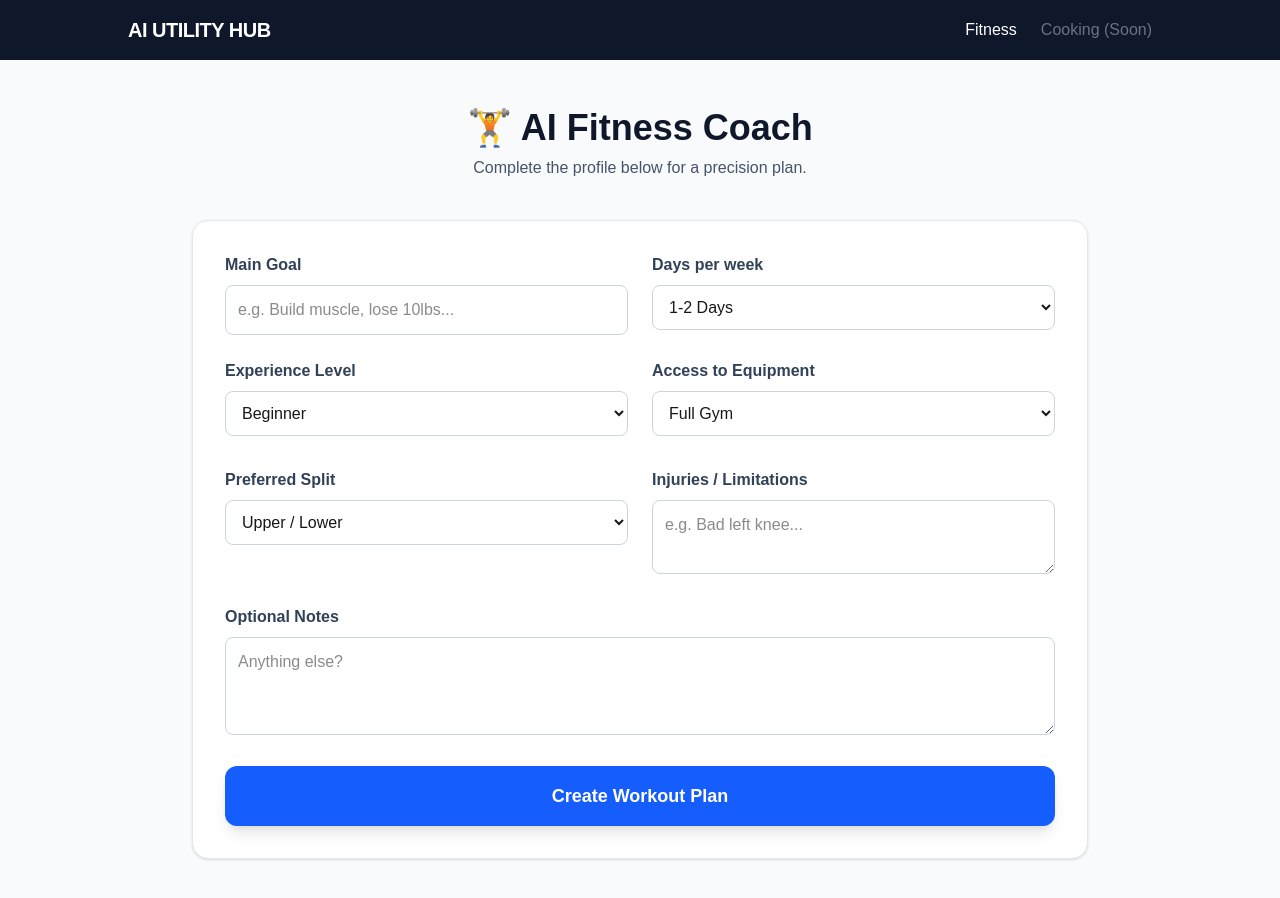
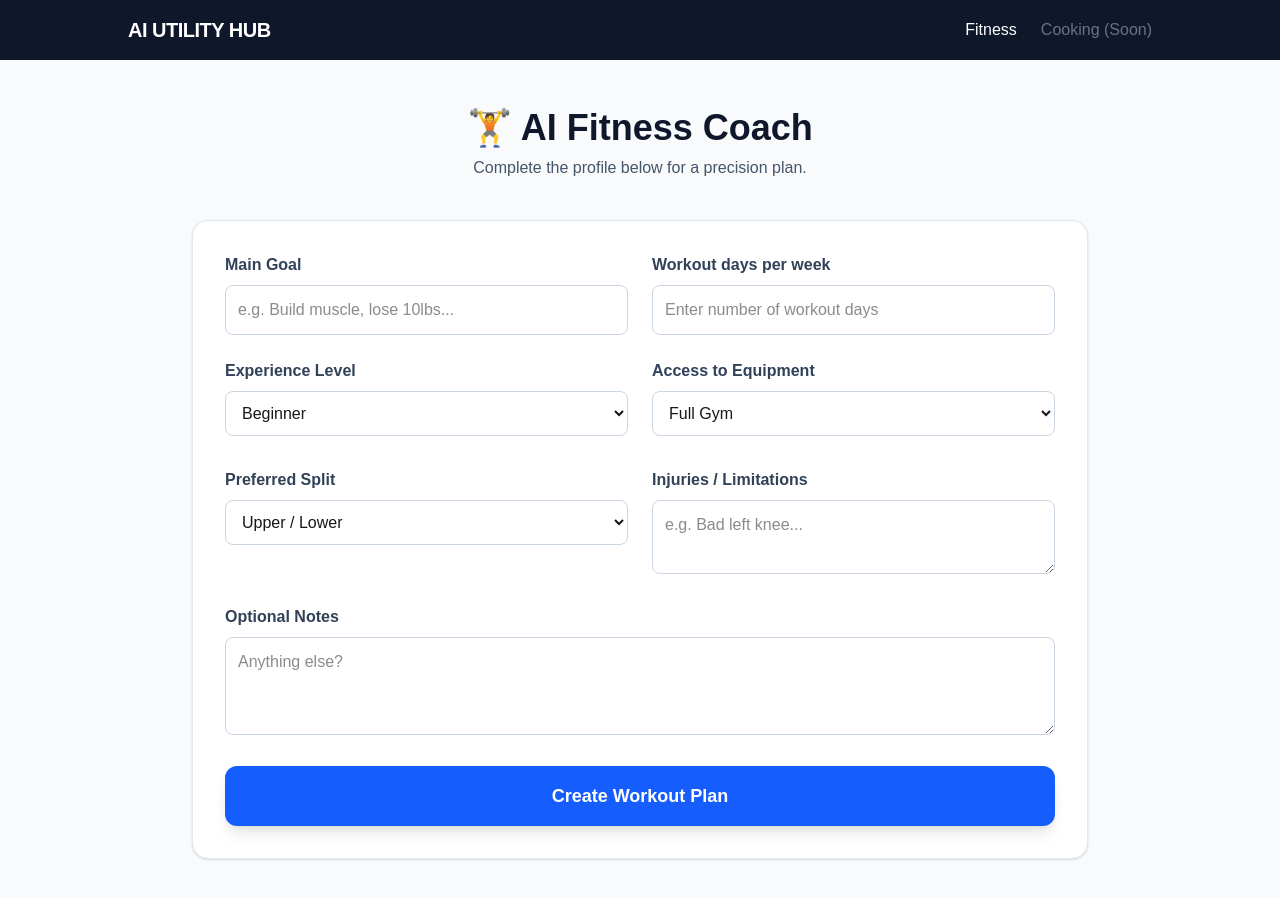
Before and after one commit to rkgovat/AI-Utility-Hub, a Next.js app: page /fitness in a window 1280 px wide. Shown: the top 898 px of the page. Built offline with nearby package versions, Linux system fonts and the light colour scheme.

Commit message:
updated frequency input type

```diff
--- a/src/app/fitness/page.js
+++ b/src/app/fitness/page.js
@@ -106,12 +106,8 @@ export default function FitnessPage() {
                 <input type="text" name="goal" required placeholder="e.g. Build muscle, lose 10lbs..." onChange={handleChange} className="w-full p-3 border border-slate-300 rounded-lg focus:ring-2 focus:ring-blue-500 outline-none" />
               </div>
               <div>
-                <label className="block font-bold text-slate-700 mb-2">Days per week</label>
-                <select name="frequency" onChange={handleChange} className="w-full p-3 border border-slate-300 rounded-lg">
-                  <option value="1-2">1-2 Days</option>
-                  <option value="3-4">3-4 Days</option>
-                  <option value="5+">5+ Days</option>
-                </select>
+                <label className="block font-bold text-slate-700 mb-2">Workout days per week</label>
+                <input type="text" name="frequency" required placeholder="Enter number of workout days" onChange={handleChange} className="w-full p-3 border border-slate-300 rounded-lg focus:ring-2 focus:ring-blue-500 outline-none" />
               </div>
             </div>
 
```
